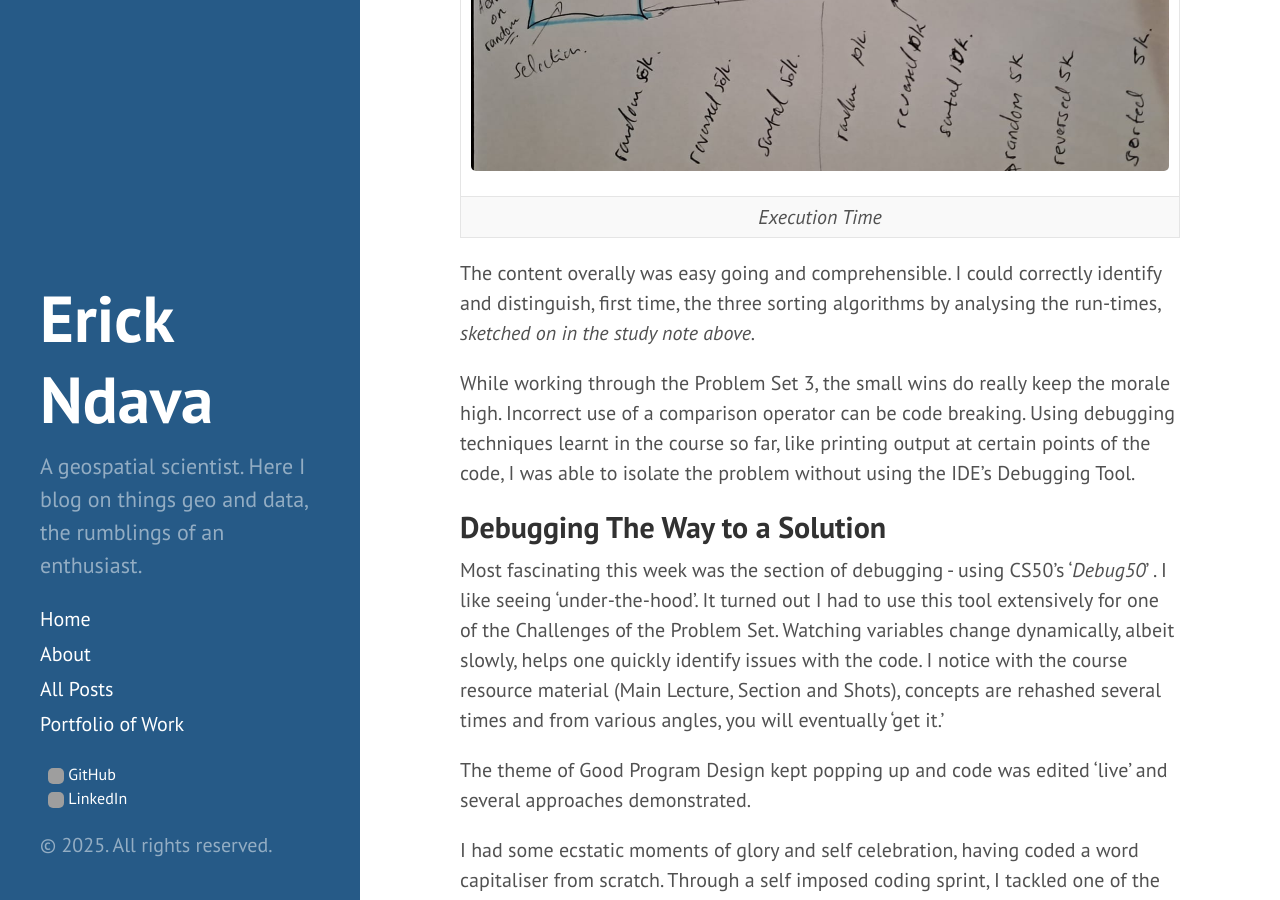
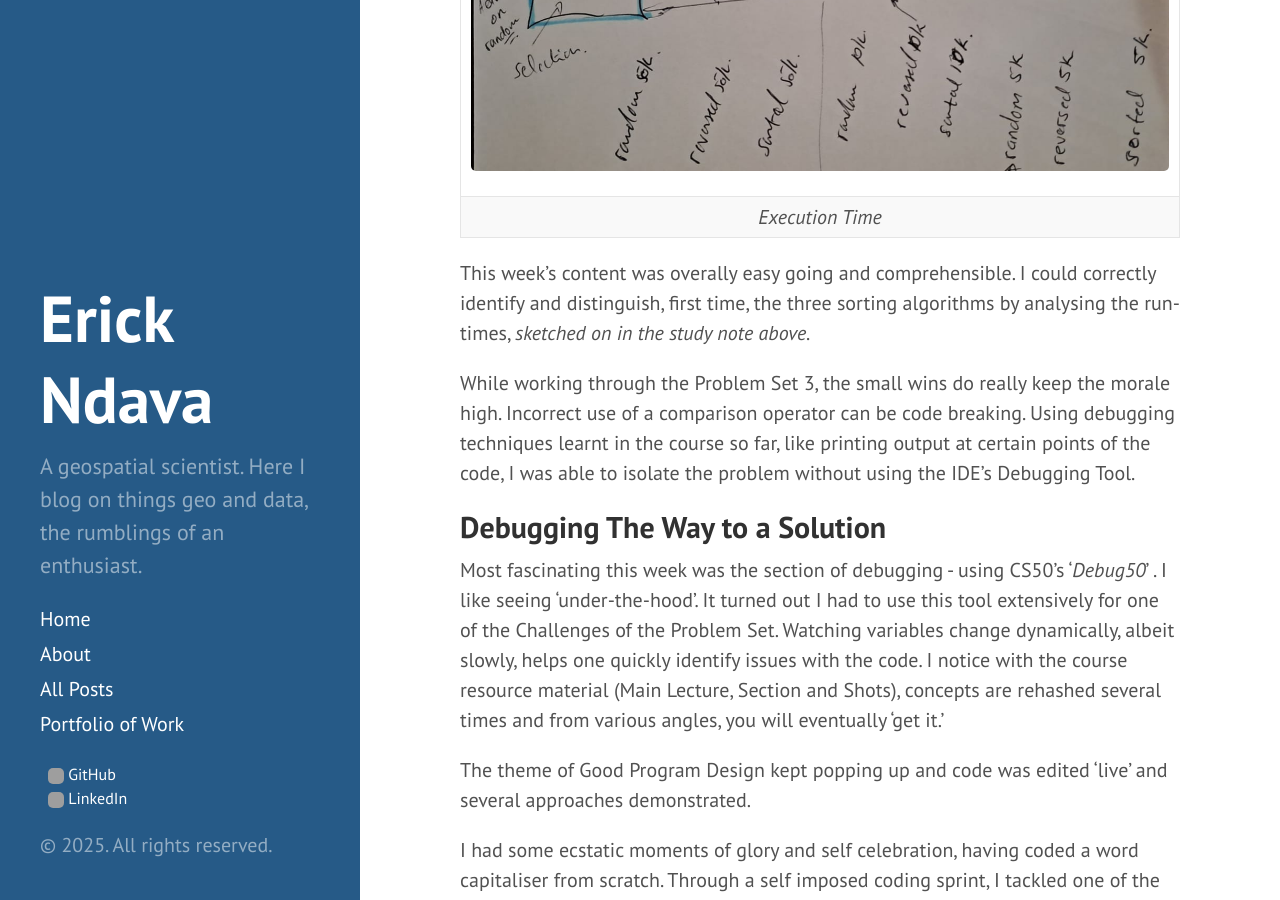
Before and after one commit to erickndava/erickndava.github.io, a Jekyll site: the page built from _posts/2025-07-16-Week-3-Surviving-Algorithms-and-Running-Elections.md, in a window 1280 px wide and 900 px high, scrolled down 643 px. Built offline with Jekyll 4.4.1, drawn with Linux system fonts in a browser that asks for light colours; grey boxes are pictures that could not be loaded.

Commit message:
_posts/2025-07-16-Week-3-Surviving-Algorithms-and-Running-Elections.md updated from https://stackedit.io/

```diff
--- a/_posts/2025-07-16-Week-3-Surviving-Algorithms-and-Running-Elections.md
+++ b/_posts/2025-07-16-Week-3-Surviving-Algorithms-and-Running-Elections.md
@@ -18,7 +18,7 @@ Last week's [*Caesar*](https://en.wikipedia.org/wiki/Caesar_cipher) challenge pu
 |:--:|
 | *Execution Time* |
 
-The content overally was easy going and comprehensible. I could correctly identify and distinguish, first time, the three sorting algorithms  by analysing the run-times, *sketched on in the study note above.*
+This week's content was overally easy going and comprehensible. I could correctly identify and distinguish, first time, the three sorting algorithms  by analysing the run-times, *sketched on in the study note above.*
 
 While working through the Problem Set 3, the small wins do really keep the morale high. Incorrect use of a comparison operator can be code breaking. Using debugging techniques learnt in the course so far, like printing output at certain points of the code, I was able to isolate the problem without using the IDE's Debugging Tool.
 
```
Also changed, not shown: other parts of _posts/2025-07-16-Week-3-Surviving-Algorithms-and-Running-Elections.md (+1 -1 lines).
